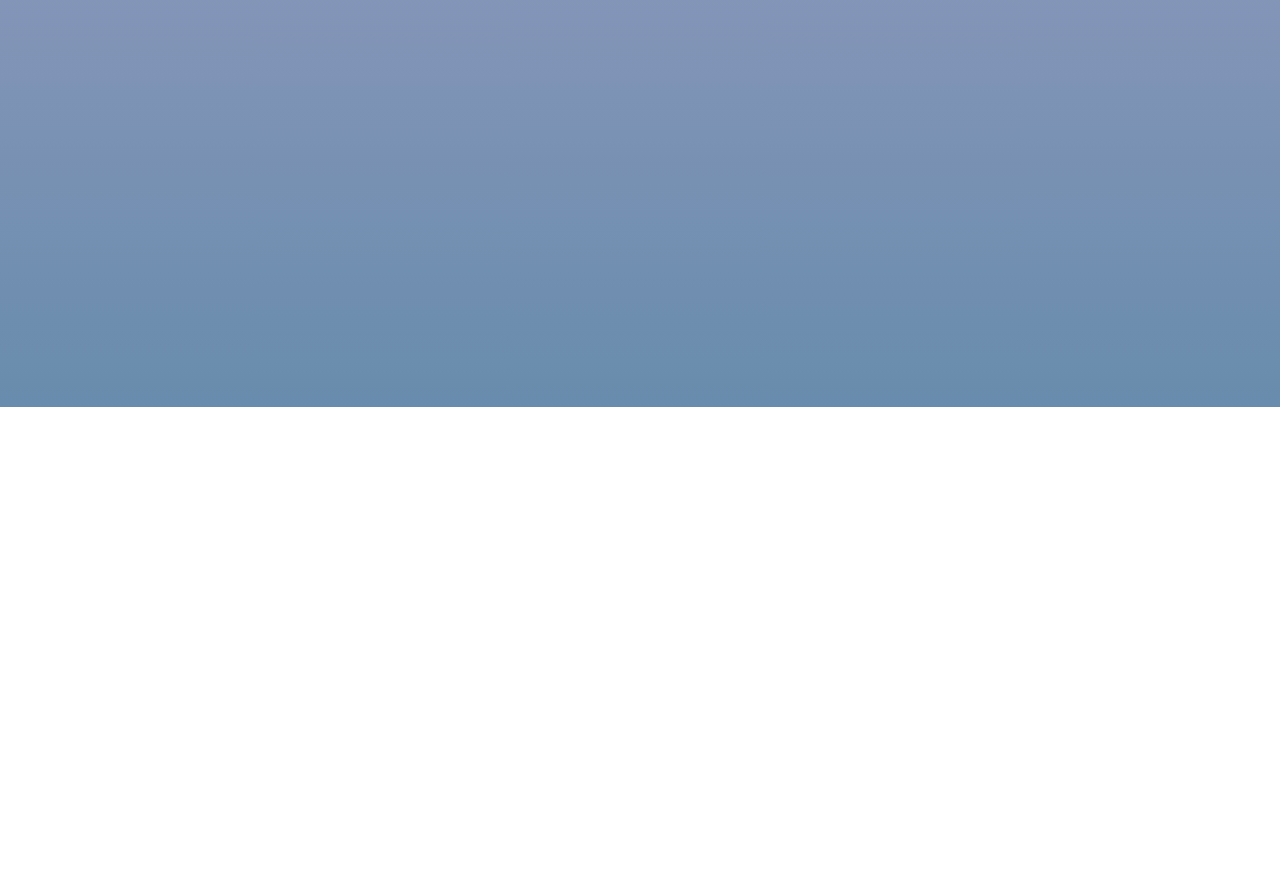
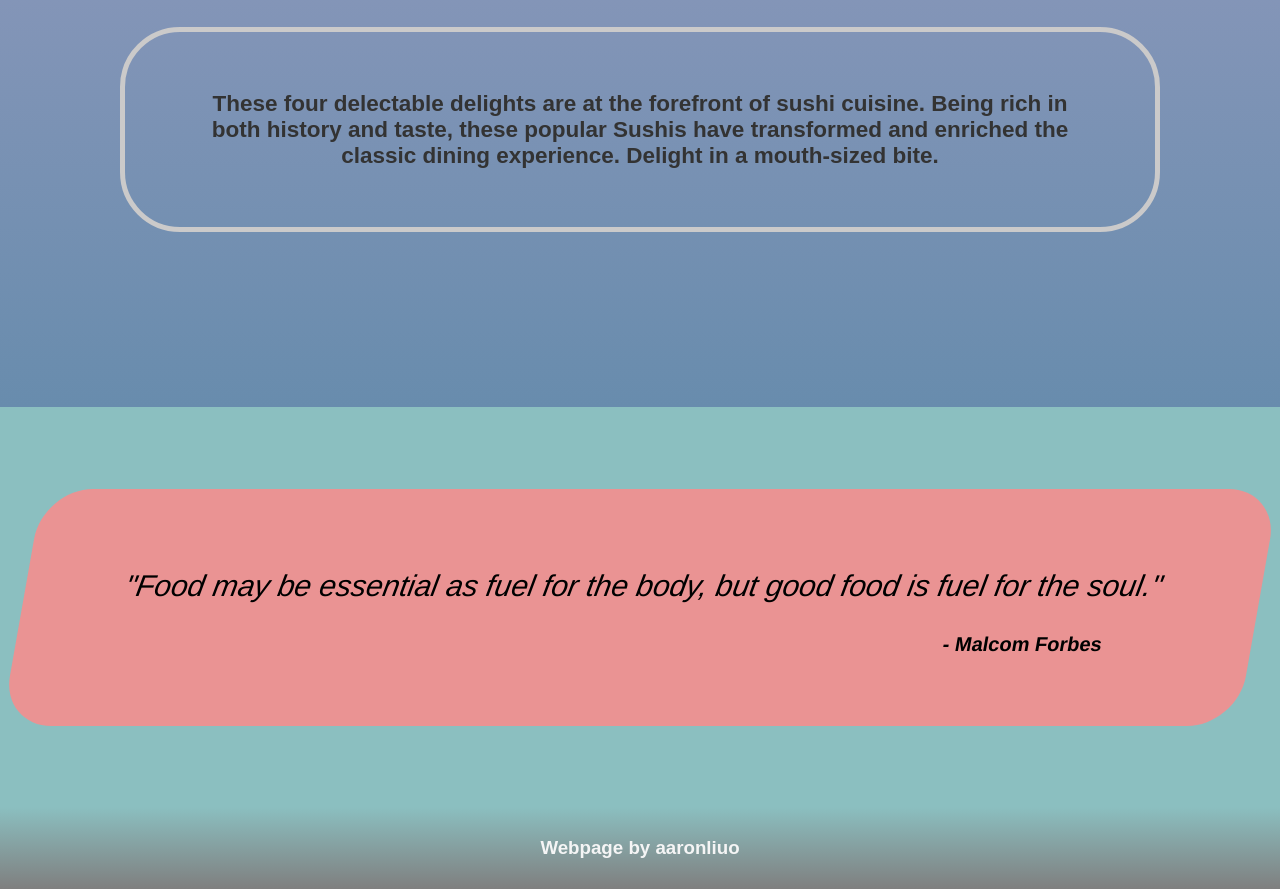
Before and after one commit to aaronliuo/sushi-market, a plain HTML site: page index.html in a window 1280 px wide. Shown: the part 1455-2344 px from the top of the page. Before the commit the page ends 1862 px from the top, so only its background shows below. Drawn offline with Linux system fonts and the light colour scheme.

Commit message:
Added famous roll description... Added food quote section Added webpage credit section Increased color gradient on body

```diff
--- a/index.html
+++ b/index.html
@@ -45,9 +45,27 @@
                     <div class="box-text"><p>Spider Sushi Roll</p></div>
                 </div>
             </div>
+
+            <div class="gallery-description">
+                <h2>These four delectable delights are at the forefront of sushi cuisine.
+                    Being rich in both history and taste, these popular Sushis have transformed
+                    and enriched the classic dining experience. Delight in a mouth-sized bite.</h2>
+            </div>
+
         </div>
 
+        <div class="quote-section">
+            <div class="quote-container">
+                <p class="quote-text">"Food may be essential as fuel
+                    for the body, but good food is fuel for the soul."
+                </p>
+                <h3 class="quote-speaker"> - Malcom Forbes</h3>
+            </div>
+        </div>
 
+        <div class="bottom-section">
+            <h3>Webpage by aaronliuo</h3>
+        </div>
 
     </body>
 </html>
--- a/style.css
+++ b/style.css
@@ -6,7 +6,7 @@
     margin: 0;
     font-family: sans-serif;
     /* background-color:rgb(119, 136, 153); */
-    background-image: linear-gradient(180deg, rgb(119, 136, 153), rgb(192, 142, 145));
+    background-image: linear-gradient(180deg, rgb(119, 136, 153), rgb(233, 92, 101));
     /* border: 1px solid red; */
 }
 
@@ -38,7 +38,7 @@
     position: absolute;
     display: flex;
     justify-content: center;
-    gap: 50px;
+    gap: 40px;
     color: #51554d;
     font-size: 48px;
     font-weight: bold;
@@ -102,6 +102,7 @@
 .box-text {
     text-align: center;
     font-size: 20px;
+    color: rgb(51, 51, 51);
 }
 
 #gallery-box1 {
@@ -119,3 +120,52 @@
 #gallery-box4 {
     background-image: url(./images/spiderRoll.jpg);
 }
+
+.gallery-description {
+    text-align: center;
+    color: rgb(51, 51, 51);
+    font-size: 15px;
+    padding: 40px 80px;
+    margin: 30px 120px;
+    border-radius: 60px;
+    border: 5px solid rgb(203, 202, 202);
+}
+
+.quote-section {
+    height: 400px;
+    background-color: rgb(139, 191, 192);
+    display: flex;
+    justify-content: center;
+    align-items: center;
+}
+
+.quote-container {
+    /* border: 1px solid red; */
+    background-color: rgb(234, 147, 147);
+    transform: skewX(-10deg);
+    border-radius: 50px;
+    padding: 50px 100px;
+}
+
+.quote-text {
+    font-size: 30px;
+    font-weight: 100;
+    font-style: italic;
+}
+
+.quote-speaker {
+    font-size: 20px;
+    text-align: right;
+    margin-right: 50px;
+}
+
+.bottom-section {
+    padding: 30px;
+    text-align: center;
+    background-image: linear-gradient(180deg, rgb(139, 191, 192), rgb(127, 127, 127));
+    color: whitesmoke;
+}
+
+.bottom-section h3 {
+    margin: 0;
+}
```
